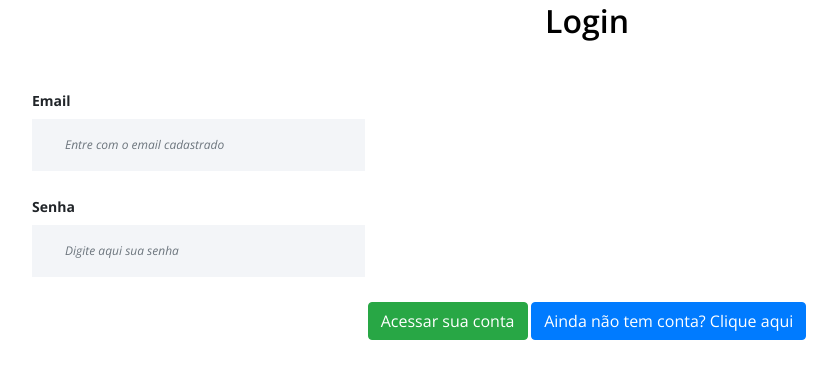
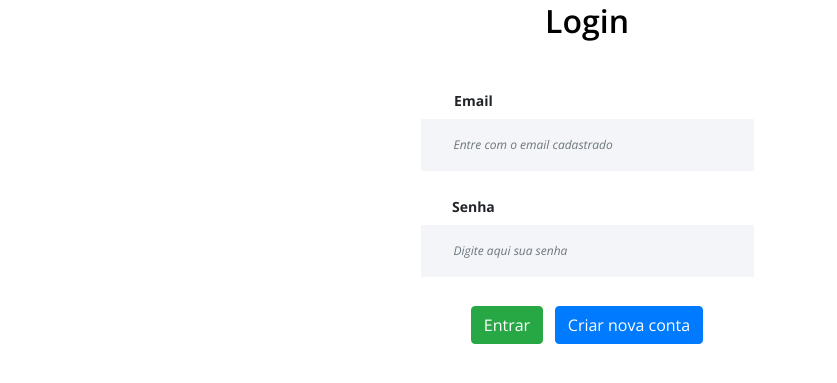
Before and after one commit to jardelgcunha/alurareceita, a Django app: page /usuarios/login in a window 1280 px wide. Shown: the part 195-578 px from the top of the page, without its empty margins (53-890 px from the left). Run offline with Django 3.2, Linux system fonts and the light colour scheme; some libraries are stand-ins or nearby versions.

Commit message:
update the style and formatting of login

```diff
--- a/templates/usuarios/login.html
+++ b/templates/usuarios/login.html
@@ -29,8 +29,9 @@
 				<div class="contact-form-area">
 					<form action="" method="">
 						<div class="row">
-							<div class="col-12 col-lg-12">
-								<label for="email"><b>Email</b></label>
+							<div class="col-12 col-lg-12 text-center">
+								<label for="email" class="label-custom"><b>Email</b></label>
+								<div class="d-flex justify-content-center">
 									<input
 										type="text"
 										id="email"
@@ -39,8 +40,10 @@
 										placeholder="Entre com o email cadastrado"
 									/>
 								</div>
-							<div class="col-12 col-lg-12">
-								<label for="senha"><b>Senha</b></label>
+							</div>
+							<div class="col-12 col-lg-12 text-center">
+								<label for="senha" class="label-custom"><b>Senha</b></label>
+								<div class="d-flex justify-content-center">
 									<input
 										id="senha"
 										type="password"
@@ -49,16 +52,18 @@
 										placeholder="Digite aqui sua senha"
 									/>
 								</div>
-							<div class="col-12 text-center">
-								<button class="btn btn-success" type="submit">
-									Acessar sua conta
+							</div>
+							<div class="col-12 text-center mt-1">
+								<button class="btn btn-success mr-1" type="submit">
+									Entrar
 								</button>
+
 								<button
 									type="button"
-									class="btn btn-primary"
+									class="btn btn-primary ml-1"
 									onclick="exibirCriarConta()"
 								>
-									Ainda não tem conta? Clique aqui
+									Criar nova conta
 								</button>
 							</div>
 						</div>
```
Lines whose indentation alone changed are shown as unchanged.
